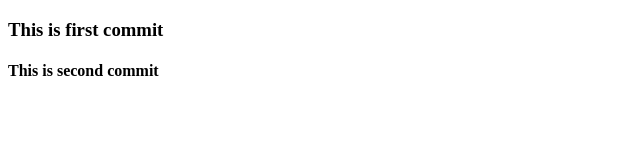
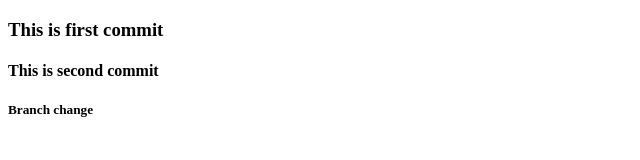
Before and after one commit to HaroldasZapalskis/GIT-HW-HAROLDAS-ZAPALSKIS, a plain HTML site: page index.html in a window 1280 px wide. Shown: the full height of the page, 0-640 px from the left. Drawn offline with Linux system fonts and the light colour scheme.

Commit message:
This is commit made in branch

```diff
--- a/index.html
+++ b/index.html
@@ -10,5 +10,6 @@
 <body>
 <h3>This is first commit</h3>
 <h4>This is second commit</h4>
+<h5>Branch change</h5>
 </body>
 </html>
```
